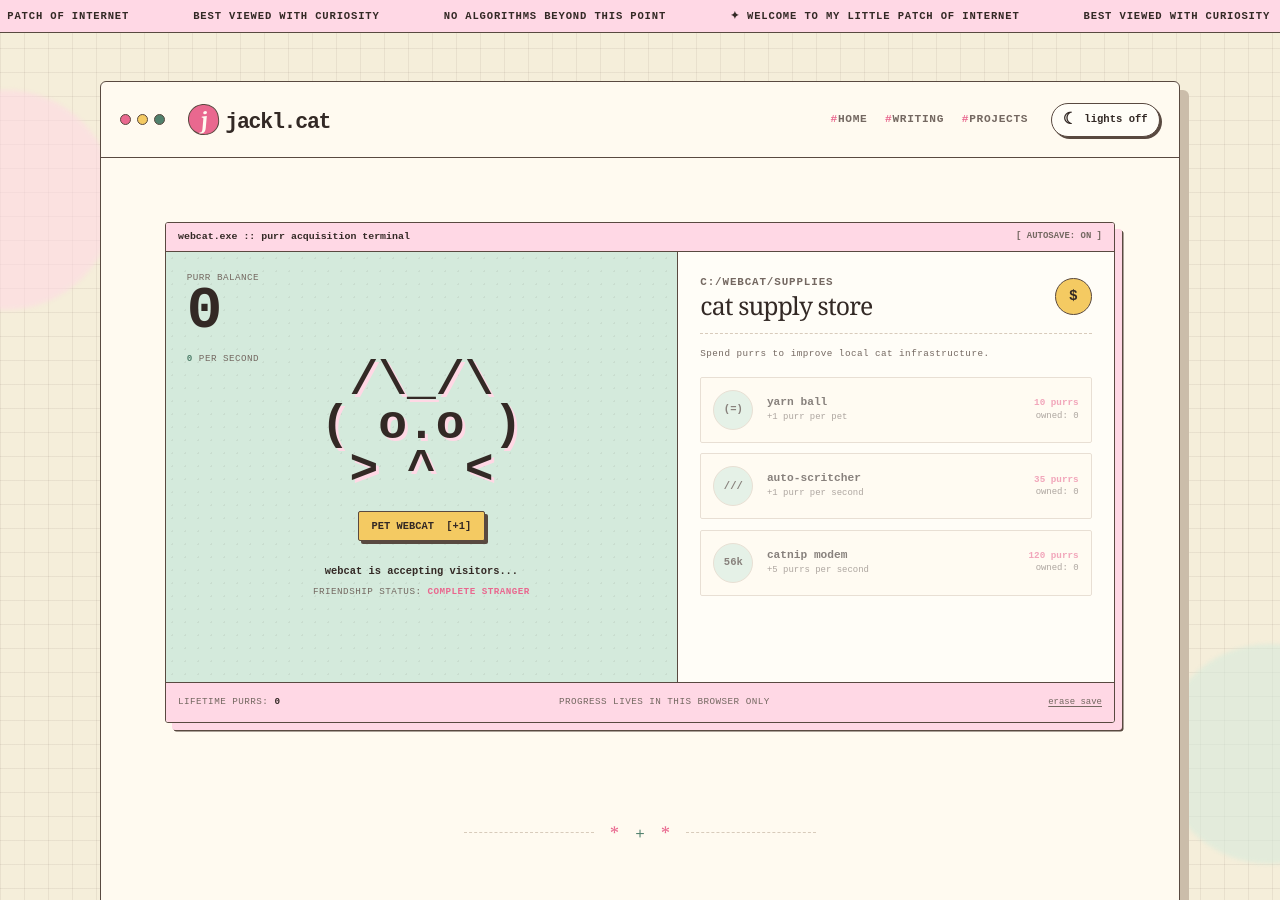
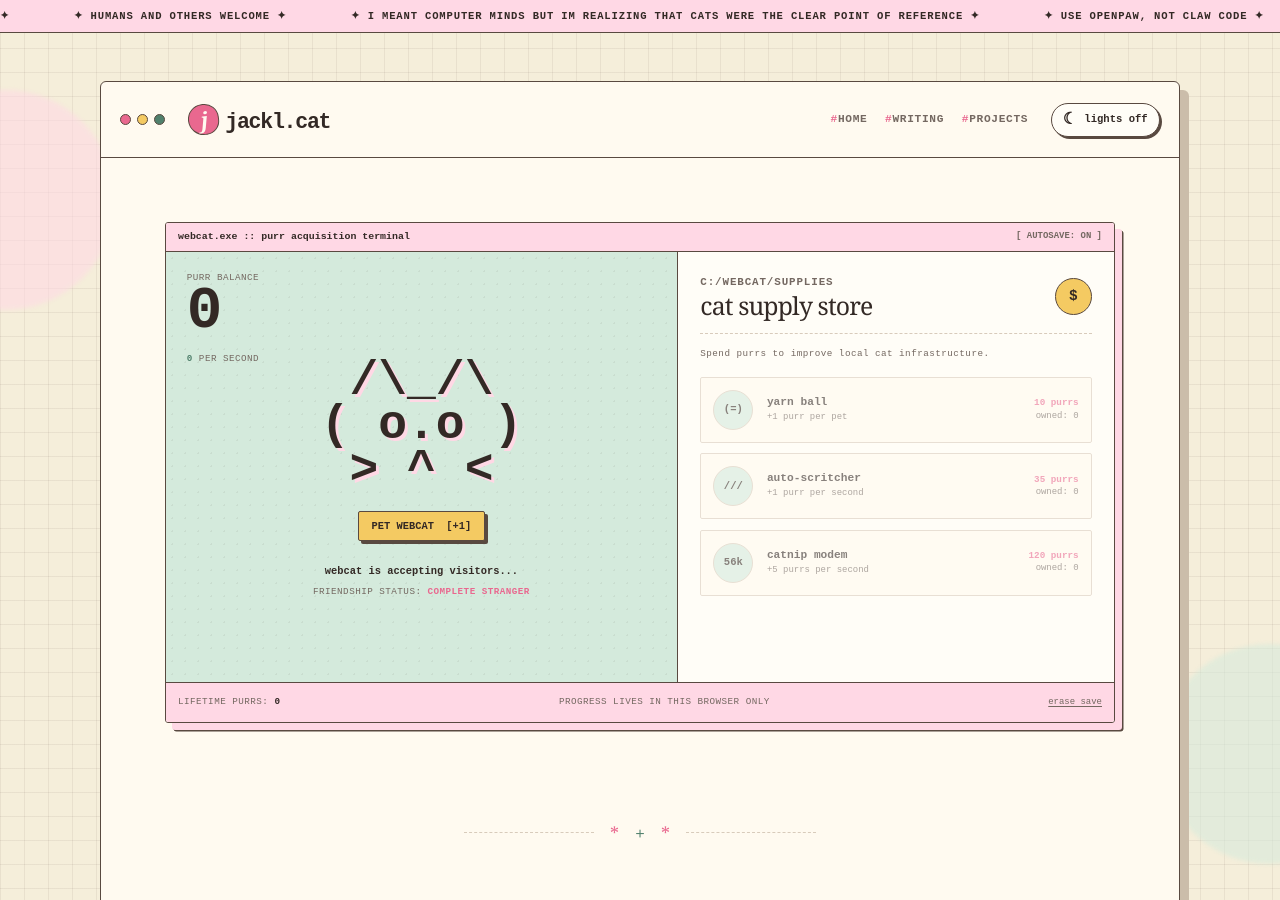
Before and after one commit to jackcml/personal-site, a Jekyll site: the page built from index.md, in a window 1280 px wide and 900 px high. Built offline with Jekyll 4.4.1, drawn with Linux system fonts in a browser that asks for light colours.

Commit message:
fix: rewrite ticker texts

```diff
--- a/_layouts/default.html
+++ b/_layouts/default.html
@@ -21,12 +21,12 @@
 
     <div class="ticker" aria-hidden="true">
       <div class="ticker-track">
-        <span>✦ welcome to my little patch of internet</span>
-        <span>best viewed with curiosity</span>
-        <span>no algorithms beyond this point</span>
-        <span>✦ welcome to my little patch of internet</span>
-        <span>best viewed with curiosity</span>
-        <span>no algorithms beyond this point</span>
+        <span>✦ best viewed with curiosity ✦</span>
+        <span>✦ humans and others welcome ✦</span>
+        <span>✦ i meant computer minds but im realizing that cats were the clear point of reference ✦</span>
+        <span>✦ use openpaw, not claw code ✦</span>
+        <span>✦ officials say americans need protection from ASI (aegean and sphynxian intelligences) ✦</span>
+        <span>✦✦✦</span>
       </div>
     </div>
 
```
